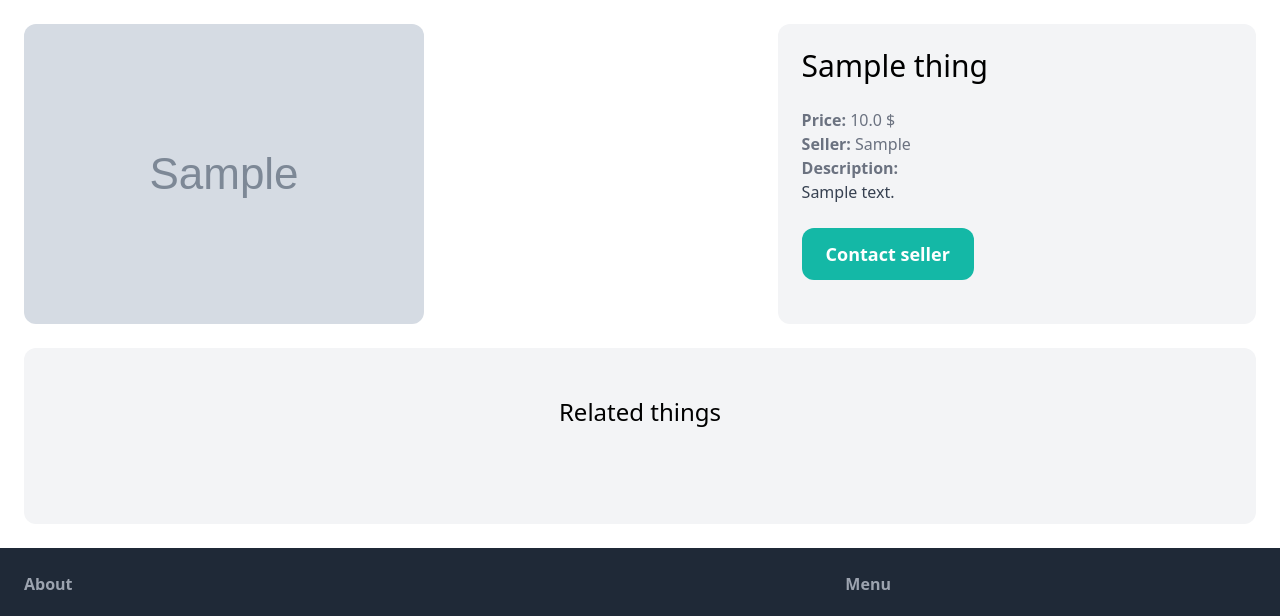
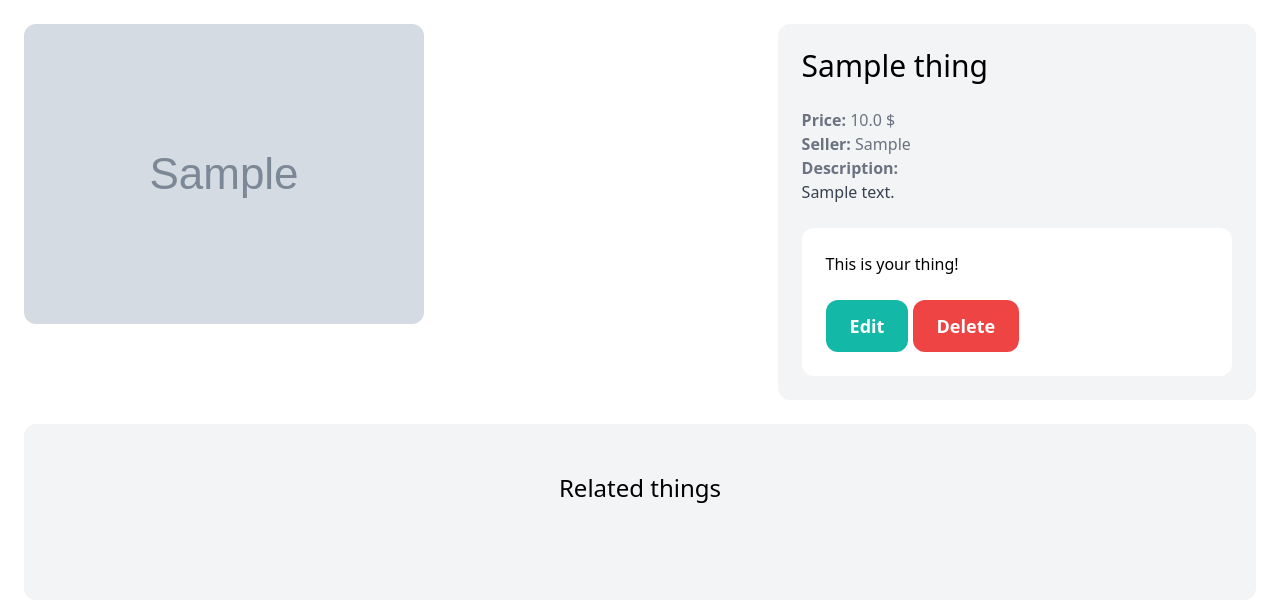
Before and after one commit to maxred92/final-project, a Django app: page /product/1/ in a window 1280 px wide. Shown: the part 77-693 px from the top of the page. Run offline with Django 4.2, Linux system fonts and the light colour scheme; a user stored in the database is signed in; tables that the repository leaves empty hold one stand-in row (values such as "Sample post"); grey boxes marked "Sample" are stand-in pictures; some libraries are stand-ins or nearby versions.

Commit message:
Add edit and delete form

```diff
--- a/site_stock/product/templates/product/detail.html
+++ b/site_stock/product/templates/product/detail.html
@@ -20,9 +20,20 @@
             </p>
         {% endif %}
 
-        <a href="#" class="inline-block mt-6 px-6 py-3 text-lg font-semibold bg-teal-500 text-white rounded-xl hover:bg-teal-700">Contact seller</a>
+        {% if request.user == things.created_by %}
+            <div class="mt-6 p-6 bg-white rounded-xl">
+                <p>This is your thing!</p>
+
+                <a href="{% url 'product:edit' things.id %}" class="inline-block mt-6 px-6 py-3 text-lg font-semibold bg-teal-500 text-white rounded-xl">Edit</a>
+                <a href="{% url 'product:delete' things.id %}" class="inline-block mt-6 px-6 py-3 text-lg font-semibold bg-red-500 text-white rounded-xl">Delete</a>
+            </div>
+        {% else %}
+            <a href="#" class="inline-block mt-6 px-6 py-3 text-lg font-semibold bg-teal-500 text-white rounded-xl hover:bg-teal-700">Contact seller</a>
+        {% endif %}
     </div>
 </div>
+
+
 <div class="mt-6 px-6 py-12 bg-gray-100 rounded-xl">
     <h2 class="mb-12 text-2xl text-center">Related things</h2>
 
--- a/site_stock/product/urls.py
+++ b/site_stock/product/urls.py
@@ -8,4 +8,6 @@
 urlpatterns = [
     path('new/', views.add, name = 'new'),
     path('<int:pk>/', views.detail, name ='detail'),
+    path('<int:pk>/delete/', views.delete, name='delete'),
+    path('<int:pk>/edit/', views.edit, name='edit'),
 ]
--- a/site_stock/product/views.py
+++ b/site_stock/product/views.py
@@ -2,7 +2,7 @@
 from django.shortcuts import render, get_object_or_404, redirect
 
 from .models import Things
-from .forms import AddThingForm
+from .forms import AddThingForm, EditThingForm
 
 
 def detail(request, pk):
@@ -34,3 +34,30 @@
     }
 
     return render(request, 'product/new.html', context)
+
+
+@login_required
+def edit(request, pk):
+    things = get_object_or_404(Things, pk=pk, created_by=request.user)
+
+    if request.method == 'POST':
+        form = EditThingForm(request.POST, request.FILES, instance=things)
+
+        if form.is_valid():
+            form.save()
+
+            return redirect('product:detail', pk=things.id)
+    else:
+        form = EditThingForm(instance=things)
+
+    return render(request, 'product/new.html', {
+        'form': form,
+        'title': 'Edit item',
+    })
+
+@login_required
+def delete(request, pk):
+    things = get_object_or_404(Things, pk=pk, created_by=request.user)
+    things.delete()
+
+    return redirect('store:index')
```
Also changed, not shown: site_stock/product/forms.py (+22 -0 lines).
